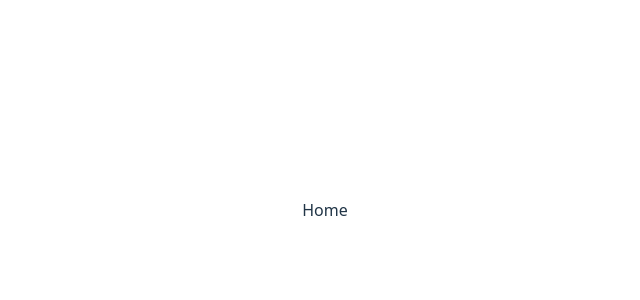
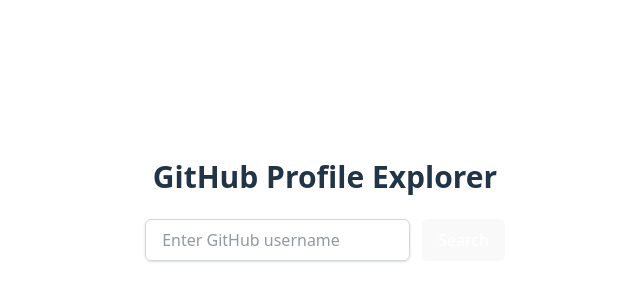
Before and after one commit to jwlim94/github-profile-explorer, a React (Vite) app: page / in a window 1280 px wide. Shown: the part 190-490 px from the top of the page, without its empty margins (315-955 px from the left). Built offline with nearby package versions, Linux system fonts and the light colour scheme.

Commit message:
create Home page

```diff
--- a/src/pages/Home.tsx
+++ b/src/pages/Home.tsx
@@ -1,5 +1,44 @@
+import { useState } from "react";
+import { useNavigate } from "react-router-dom";
+
 const Home = () => {
-  return <div>Home</div>;
+  const [username, setUsername] = useState("");
+  const navigate = useNavigate();
+
+  const handleSubmit = (e: React.FormEvent) => {
+    e.preventDefault();
+    if (username.trim() !== "") {
+      navigate(`/profile/${username.trim()}`);
+    }
+  };
+
+  return (
+    <div className="flex items-center justify-center px-4">
+      <div className="w-full max-w-md space-y-6">
+        <div className="text-2xl sm:text-3xl font-semibold text-center">
+          GitHub Profile Explorer
+        </div>
+        <form
+          onSubmit={handleSubmit}
+          className="flex flex-col sm:flex-row gap-3"
+        >
+          <input
+            type="text"
+            placeholder="Enter GitHub username"
+            value={username}
+            onChange={(e) => setUsername(e.target.value)}
+            className="flex-1 px-4 py-2 border border-gray-300 rounded-md shadow-sm focus:outline-none focus:ring-2 focus:ring-blue-500"
+          />
+          <button
+            type="submit"
+            className="px-4 py-2 bg-blue-600 text-white rounded-md hover:bg-blue-700 transition"
+          >
+            Search
+          </button>
+        </form>
+      </div>
+    </div>
+  );
 };
 
 export default Home;
```
